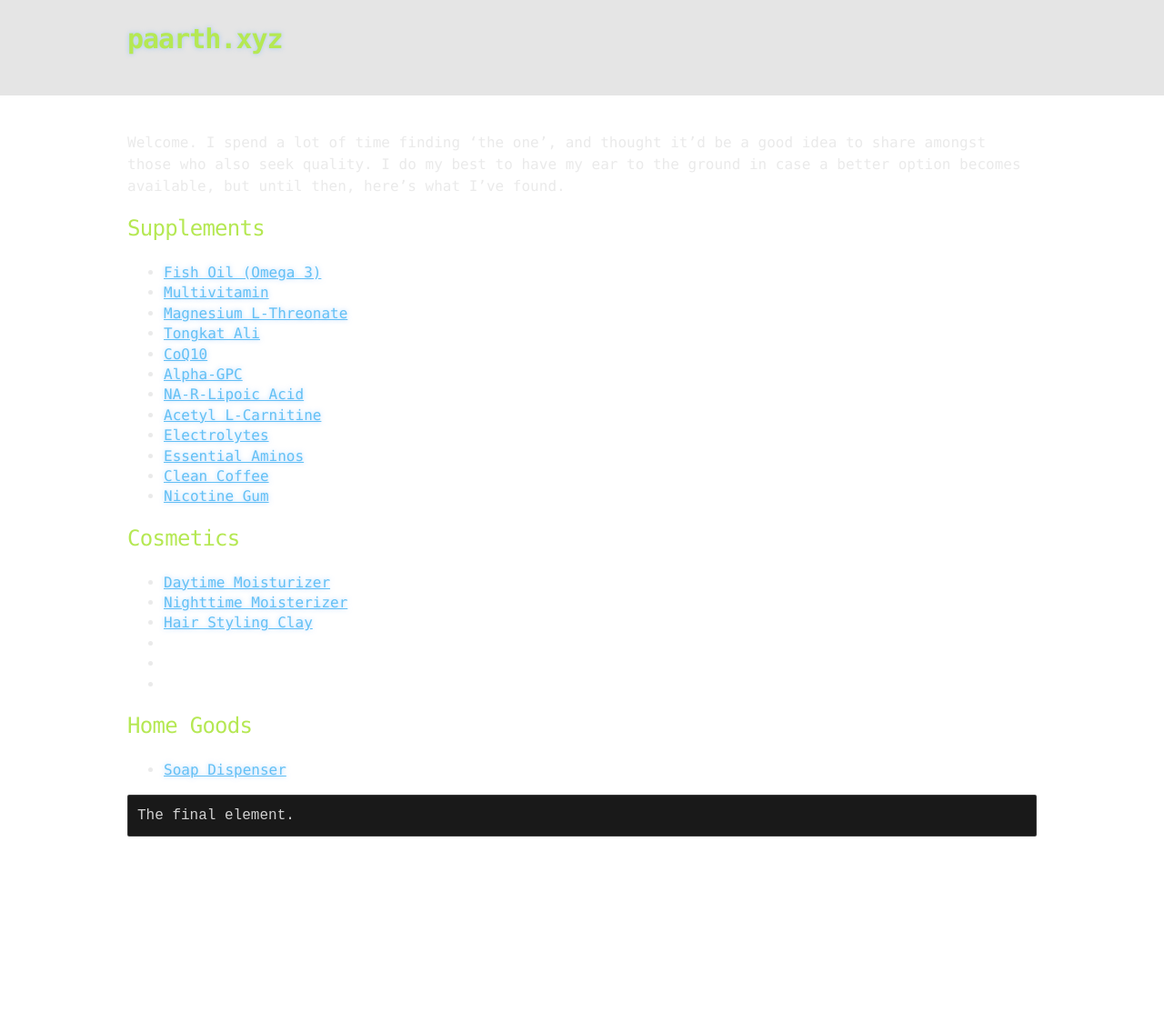
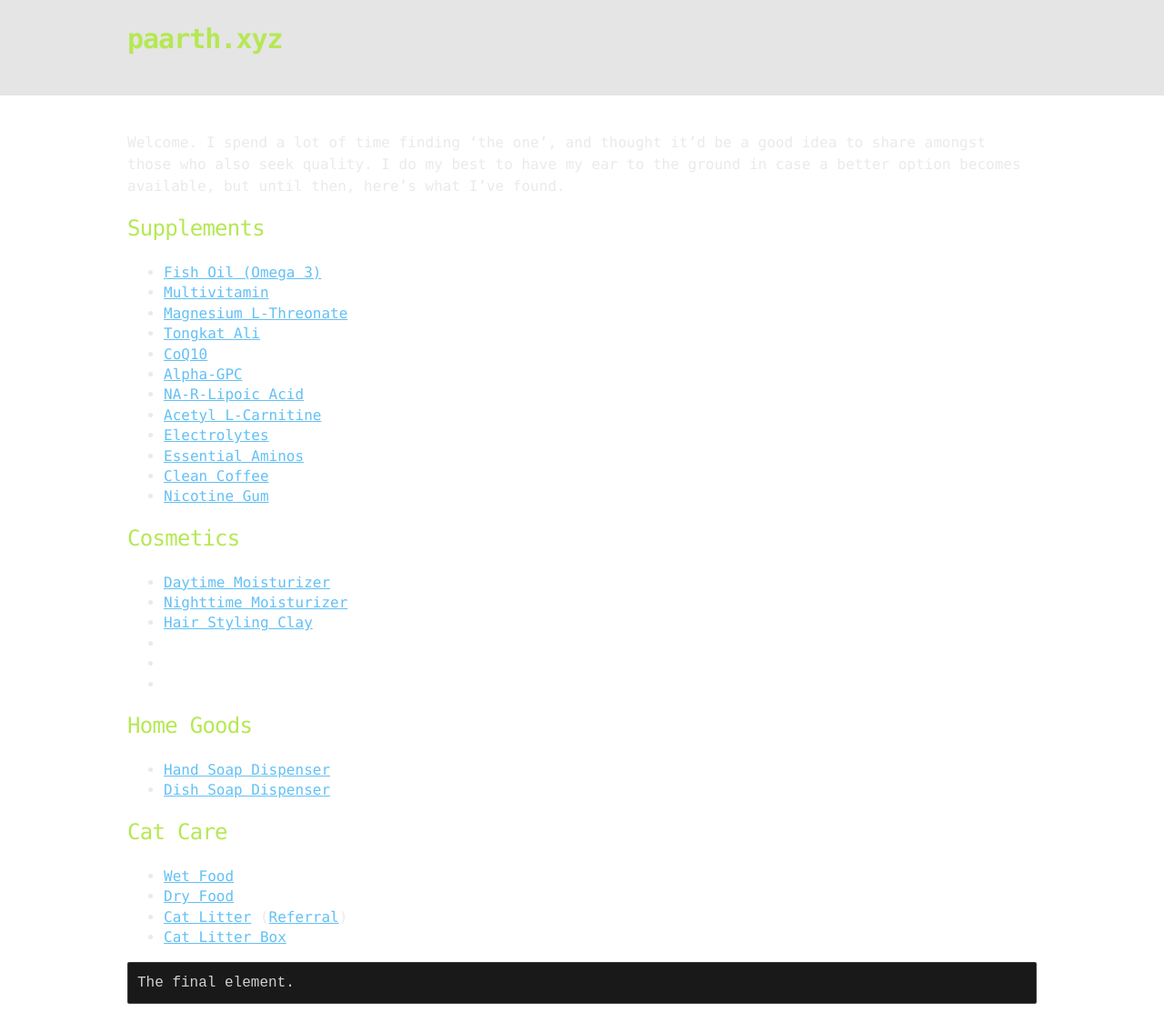
Before and after one commit to paarthxx/xyz, a Jekyll site: the page built from index.md, in a window 1280 px wide. Shown: the whole page at 91% size. Built offline with Jekyll 4.4.1, drawn with Linux system fonts in a browser that asks for light colours; the repository's description, which GitHub fills in, is left out; before the commit the page ends 940 px from its top, so only the background shows below that.

Commit message:
Remove text shadow, add footer.

```diff
--- a/_sass/jekyll-theme-hacker.scss
+++ b/_sass/jekyll-theme-hacker.scss
@@ -199,6 +199,13 @@
   color: #b5e853;
 }
 
+footer {
+  background: rgba(100, 0, 0, 0);
+  width: 100%;
+  padding: 20px 0;
+  margin: 0 0 40px 0;
+}
+
 /* Buttons
 */
 
@@ -242,7 +249,7 @@
 
 a {
   color: #63c0f5;
-  text-shadow: 0 0 5px rgba(104, 182, 255, 0.5);
+  // text-shadow: 0 0 5px rgba(104, 182, 255, 0.5);
 }
 
 /* Clearfix */
--- a/index.md
+++ b/index.md
@@ -27,20 +27,28 @@
 
 ## Cosmetics
 
-*   [Daytime Moisturizer]()
-*   [Nighttime Moisterizer]()
-*   [Hair Styling Clay]()
+*   [Daytime Moisturizer](https://alitura.com/collections/all/products/alitura-gold-serum)
+*   [Nighttime Moisturizer](https://alitura.com/collections/all/products/the-alitura-night-cream)
+*   [Hair Styling Clay](https://www.morrismotley.com/products/matte-styling-balm)
 *   []()
 *   []()
 *   []()
 
 
 
+## Home Goods
+
+*   [Hand Soap Dispenser](https://www.simplehuman.com/products/foam-sensor-pump?variant=34055212138627)
+*   [Dish Soap Dispenser](https://www.simplehuman.com/products/rechargeable-sensor-pump-9-fl-oz?variant=43422388945027)
 
 
-## Home Goods
 
-*   [Soap Dispenser]()
+## Cat Care
+
+*   [Wet Food](https://www.amazon.com/dp/B00AHTVWOM/ref=sns_myd_detail_page)
+*   [Dry Food](https://www.amazon.com/Ziwi-Peak-Air-Dried-Recipe-2-2lb/dp/B07MC93N7D?ref_=ast_sto_dp&th=1)
+*   [Cat Litter](https://www.tuftandpaw.com/products/really-great-cat-litter?variant=39411123912777) ([Referral](https://www.tuftandpaw.com/?referral_code=53rNz8fWve86b9b))
+*   [Cat Litter Box](https://www.tuftandpaw.com/collections/all/products/cove-litter-box-full?variant=40277967568969)
 
 
 
```
